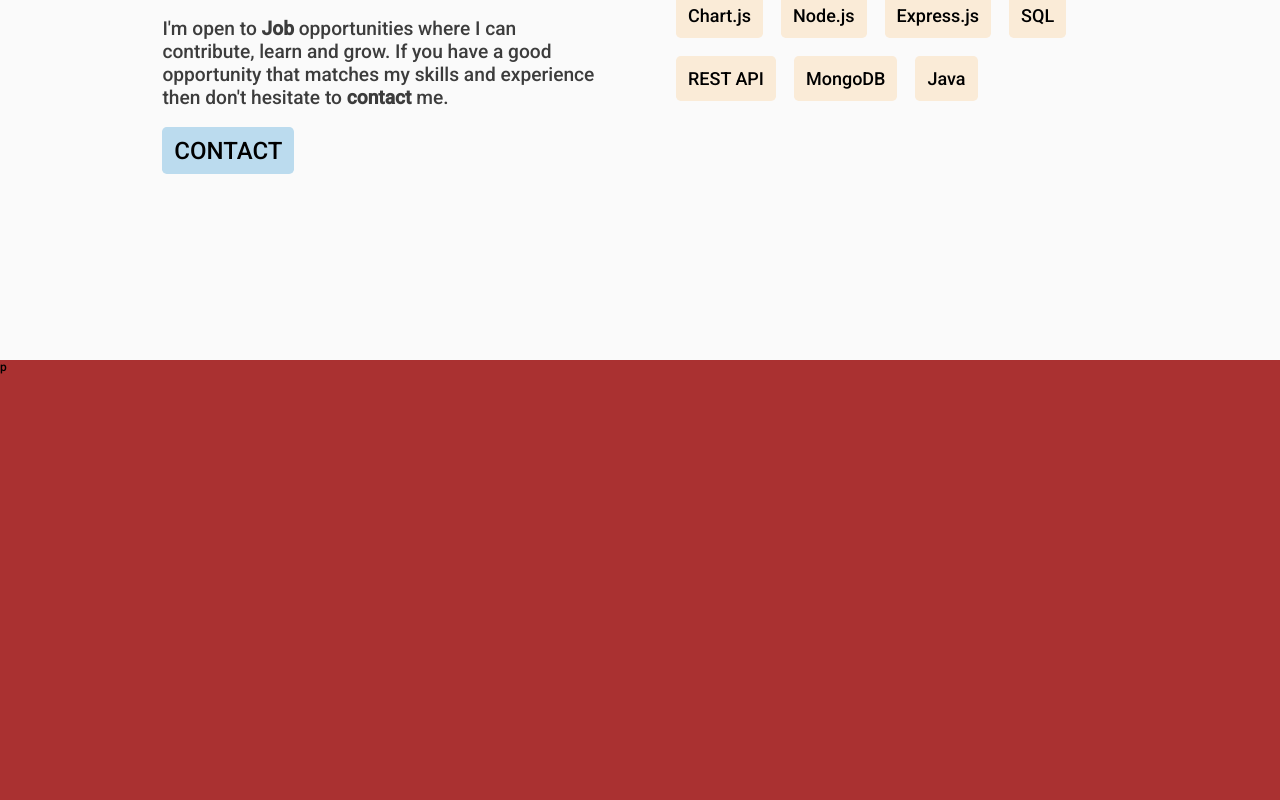
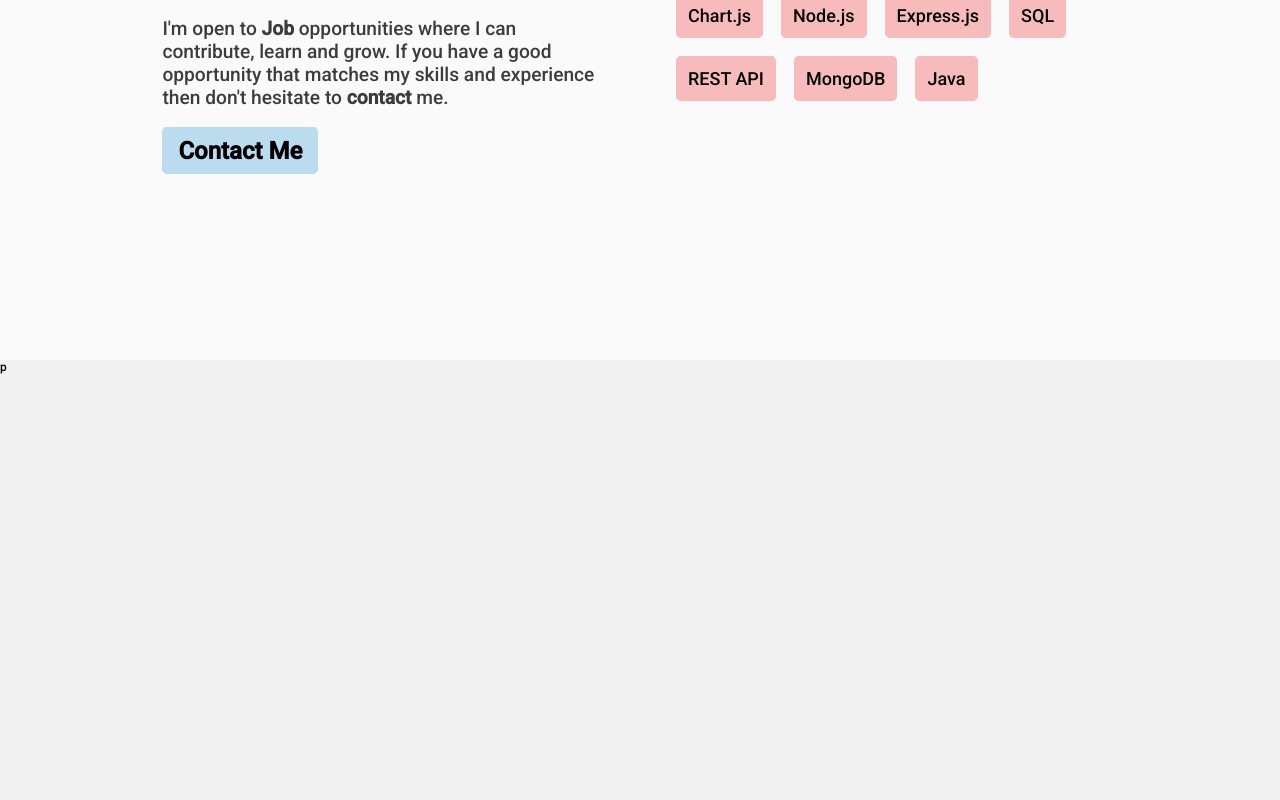
Before and after one commit to nikhil-223/myPortfolio, a React (Create React App) app: page / in a window 1280 px wide. Shown: the part 1440-2240 px from the top of the page. Built offline with nearby package versions, Linux system fonts and the light colour scheme.

Commit message:
some color changes

```diff
--- a/src/components/about/About.css
+++ b/src/components/about/About.css
@@ -31,7 +31,6 @@
 	height: 0.5rem;
 	transform: translate(-50%, 900%);
 	border-radius: 0.5rem;
-
 	background-color: rgb(42, 114, 165);
 }
 .about-header .about-header-content {
@@ -61,9 +60,10 @@
 
 .about-gtkm-contact {
 	font-size: 2rem;
-	width: 11rem;
+	width: 13rem;
 	background-color: var(--bg-button);
 	padding: 0.8rem;
+    font-weight: 600;
 	border-radius: 0.4rem;
 	text-align: center;
 }
@@ -87,7 +87,7 @@
 }
 .skill {
 	padding: 1rem;
-	background-color: antiquewhite;
+	background-color: rgb(247, 187, 187);
 	font-size: 1.5rem;
 	border-radius: 0.4rem;
 }
--- a/src/components/about/About.js
+++ b/src/components/about/About.js
@@ -54,7 +54,7 @@ const About = (props, ref) => {
 						then don't hesitate to <b>contact</b> me.
 					</div>
 					<div className="about-gtkm-contact">
-						<a href="#contact">CONTACT</a>
+						<a href="#contact">Contact Me</a>
 					</div>
 				</div>
 				<div className="about-skills">
--- a/src/components/navbar/Navbar.css
+++ b/src/components/navbar/Navbar.css
@@ -32,10 +32,6 @@
 	font-style: normal;
     cursor: pointer;
     transition: all 0.2s;
-}
-
-.menu_item:hover{
-    text-decoration: underline;
 }
 
 .bg-white{
--- a/src/components/navbar/Navbar.js
+++ b/src/components/navbar/Navbar.js
@@ -7,10 +7,10 @@ const Navbar = (props) => {
 	const { visible } = props;
 	const colorset = (e) => {
 		document
-			.querySelector('[href="#about"]')
+			.querySelector('[href="#home"]')
 			.classList.remove("nav-item-active");
 		document
-			.querySelector('[href="#education"]')
+			.querySelector('[href="#about"]')
 			.classList.remove("nav-item-active");
 		document
 			.querySelector('[href="#projects"]')
--- a/src/components/projects/Projects.css
+++ b/src/components/projects/Projects.css
@@ -1,4 +1,4 @@
 #projects{
     height: 100vh;
-    background-color: #aa3131;
+    background-color: #f1f1f1;
 }
```
